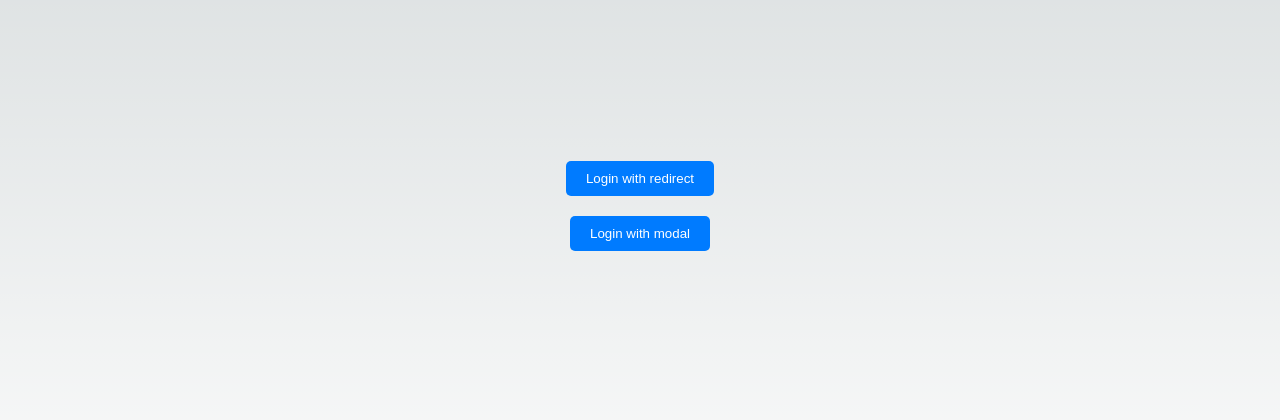
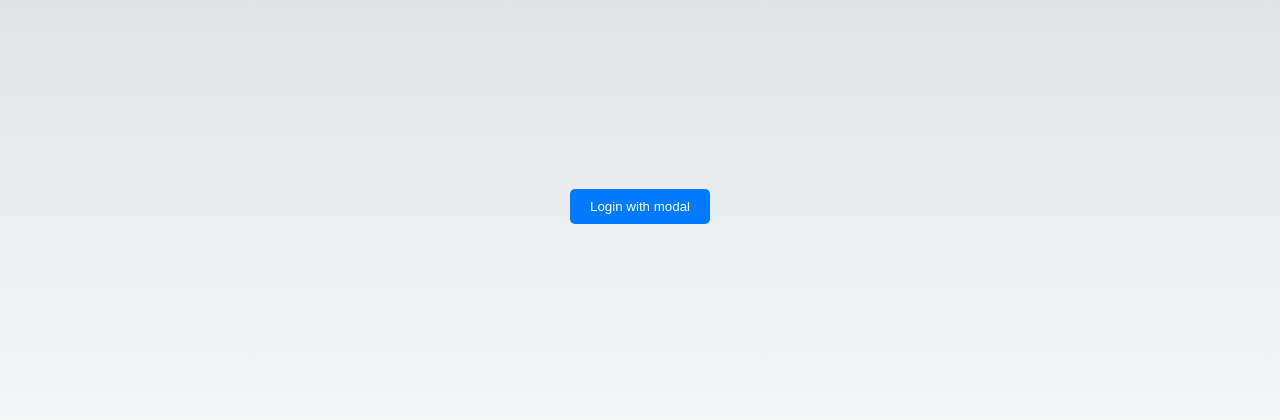
Before and after one commit to sjariN/otpless-next-demo, a Next.js app: page / in a window 1280 px wide. Shown: the part 184-604 px from the top of the page. Built offline with nearby package versions, Linux system fonts and the light colour scheme.

Commit message:
added on-click-login-page-modal

```diff
--- a/app/page.tsx
+++ b/app/page.tsx
@@ -8,15 +8,10 @@ import { useRouter } from "next/navigation";
 export default function Home() {
   const router = useRouter();
 
-  const verifyToken = (token: string) => {
-    // verify token api
-  }
-
   useEffect(()=>{
     const urlParams = new URLSearchParams(window.location.search);
     const paramsValue = urlParams.get("ex");
     if (urlParams.get("ex")) initOTPless(callback);
-    else if(urlParams.get("token")) verifyToken(urlParams.get("token"))
   },[]);
 
 
@@ -27,11 +22,6 @@ export default function Home() {
     localStorage.setItem('token',otplessUser.token);
     router.push('/result');
   };
-
-  const loginPageRedirect = () => {
-    const client = 'sagarjariwala.com';
-    window.open(`https://otpless.com/${client}?redirect_uri=${encodeURIComponent(window.location.href)}`);
-  }
 
   const openModal = () => {
     const urlParams = new URLSearchParams(window.location.search);
@@ -60,7 +50,6 @@ export default function Home() {
 
   const closeModal = (e : any) => {
     removeQueryParam('ex');
-
     const modalContainer = document.getElementById("modalContainer");
     if (e.target === modalContainer) {
       modalContainer? modalContainer.style.display = "none": "";
@@ -72,9 +61,6 @@ export default function Home() {
       <div className="modal-container" id="modalContainer" onClick={closeModal}>
           <div id="otpless-login-page"></div>
       </div>
-      <button id="loginBtn" onClick={loginPageRedirect}>
-        Login with redirect
-      </button>
       <button id="loginBtn" onClick={openModal}>
         Login with modal
       </button>
```
